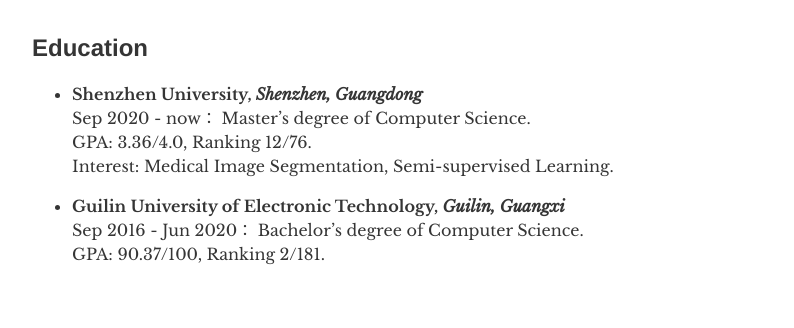
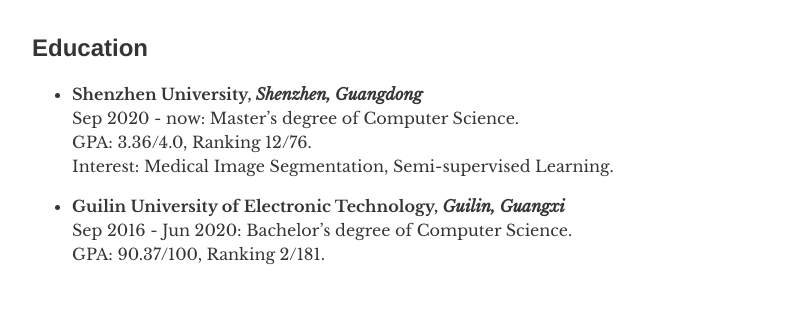
Before and after one commit to taovv/taovv.github.io, a Jekyll site: the page built from index.md, in a window 1280 px wide and 900 px high, scrolled down 656 px. Shown: the part 152-480 px from the top of the window, without its empty margins (183-977 px from the left). Built offline with Jekyll 4.4.1, drawn with Linux system fonts in a browser that asks for light colours; a script that is not in the unit is left out.

```diff
--- a/index.md
+++ b/index.md
@@ -18,12 +18,12 @@ layout: about
 ## Education
 
 - <b>Shenzhen University, <em>Shenzhen, Guangdong</em></b><br>
-  Sep 2020 - now： Master's degree of Computer Science.<br>
+  Sep 2020 - now: Master's degree of Computer Science.<br>
   GPA: 3.36/4.0, Ranking 12/76.<br>
   Interest: Medical Image Segmentation, Semi-supervised Learning.
 
 - <b>Guilin University of Electronic Technology, <em>Guilin, Guangxi</em></b><br>
-  Sep 2016 - Jun 2020： Bachelor's degree of Computer Science.<br>
+  Sep 2016 - Jun 2020: Bachelor's degree of Computer Science.<br>
   GPA: 90.37/100, Ranking 2/181.
 
 <br>
```
